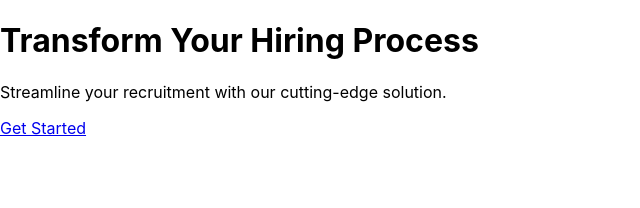
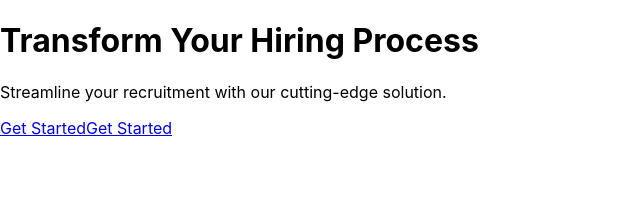
Before and after one commit to shankarjatin/Nangia_Andersen_frontend, a React (Create React App) app: page / in a window 1280 px wide. Shown: the top 208 px of the page, without its empty margins (0-640 px from the left). Built offline with nearby package versions, Linux system fonts and the light colour scheme.

Commit message:
done routing

```diff
--- a/src/components/Candidate/CandidateSearch.js
+++ b/src/components/Candidate/CandidateSearch.js
@@ -2,6 +2,7 @@ import React, { useState } from 'react';
 import { useDispatch, useSelector } from 'react-redux';
 import { searchCandidates } from '../../actions/candidateActions';
 import CandidateCard from './CandidateCard';
+import { Link } from 'react-router-dom';
 
 const CandidateSearch = () => {
   const [formData, setFormData] = useState({ location: '', jobRole: '' });
@@ -43,6 +44,7 @@ const CandidateSearch = () => {
           <CandidateCard key={candidate._id} candidate={candidate} />
         ))}
       </div>
+      <Link to="/">Home</Link>
     </div>
   );
 };
--- a/src/components/Layout/Home.js
+++ b/src/components/Layout/Home.js
@@ -7,6 +7,7 @@ const Home = () => {
       <h1>Transform Your Hiring Process</h1>
       <p>Streamline your recruitment with our cutting-edge solution.</p>
       <Link to="/register">Get Started</Link>
+      <Link to="/login">Get Started</Link>
     </div>
   );
 };
```
